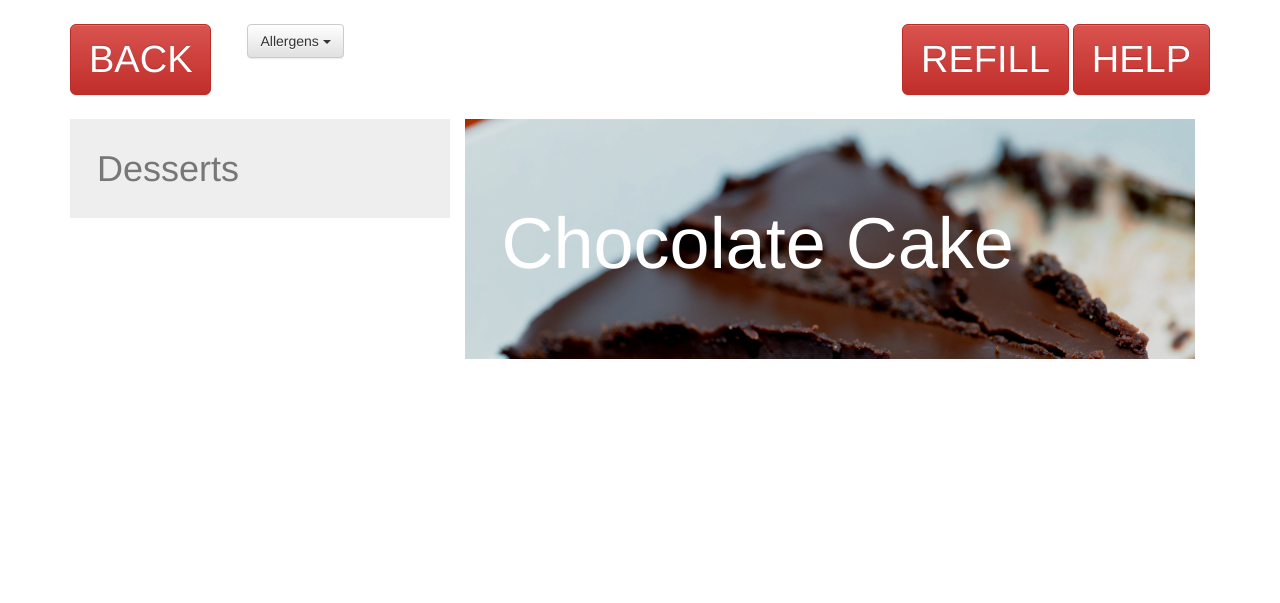
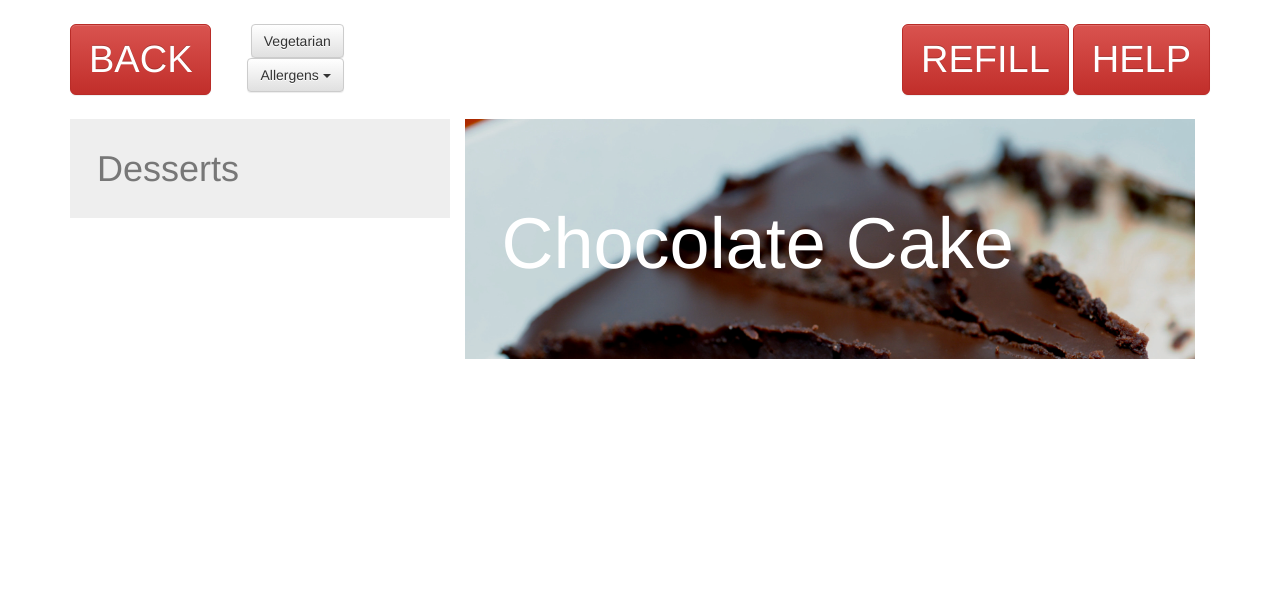
Before and after one commit to miladpejmanrad/django_project, a Django app: page /menu/category/1/ in a window 1280 px wide. Shown: the top 603 px of the page. Run offline with Django 3.2, Linux system fonts and the light colour scheme; data comes from the database, SQL or seed files in the repository; data that the repository does not hold is empty; parts of the project's set-up code (start-up, migrations or seed data) failed here and were passed over; some libraries are stand-ins or nearby versions.

Commit message:
Added vegetarian button
Working on adding vegetarian filter now

```diff
--- a/templates/menu/menu.html
+++ b/templates/menu/menu.html
@@ -2,9 +2,11 @@
 
 {# This adds extra buttons for the menu view that don't need to be in other views. #}
 {% block extra_buttons %}
+	<div style="float:left; margin-left:36px;">
+		<button class="btn btn-default">Vegetarian</button>
 		{% if allergies_list %}
 		{# Render the allergies dropdown so users can filter items in the category they're currently in. #}
-	<div class="dropdown" style="float:left; margin-left:36px;">
+		<div class="dropdown">
 		  <button class="btn btn-default dropdown-toggle" type="button" id="dropdownMenu1" data-toggle="dropdown" aria-expanded="true">
 			Allergens
 			<span class="caret"></span>
@@ -19,6 +21,7 @@
 		  </ul>
 		</div>
 		{% endif %}
+	</div>
 {% endblock %}
 
 {% block content %}
```
Lines whose indentation alone changed are shown as unchanged.
